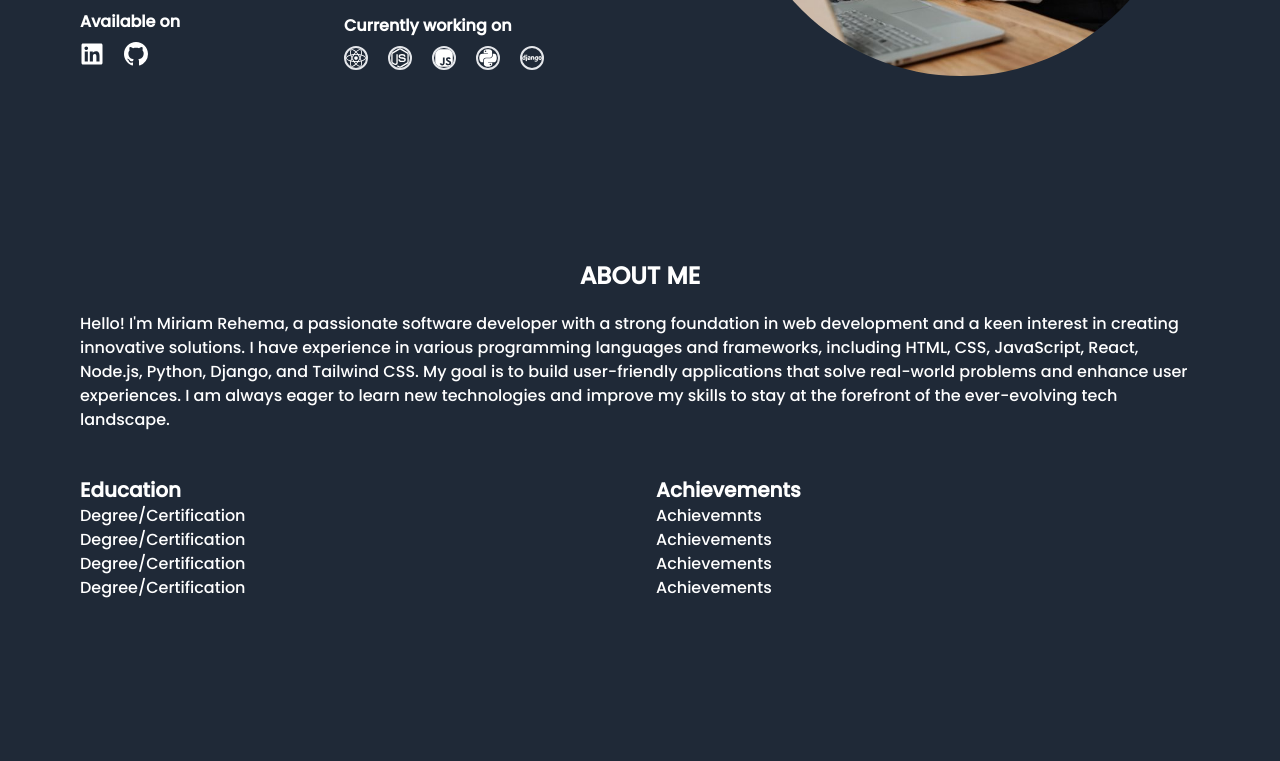
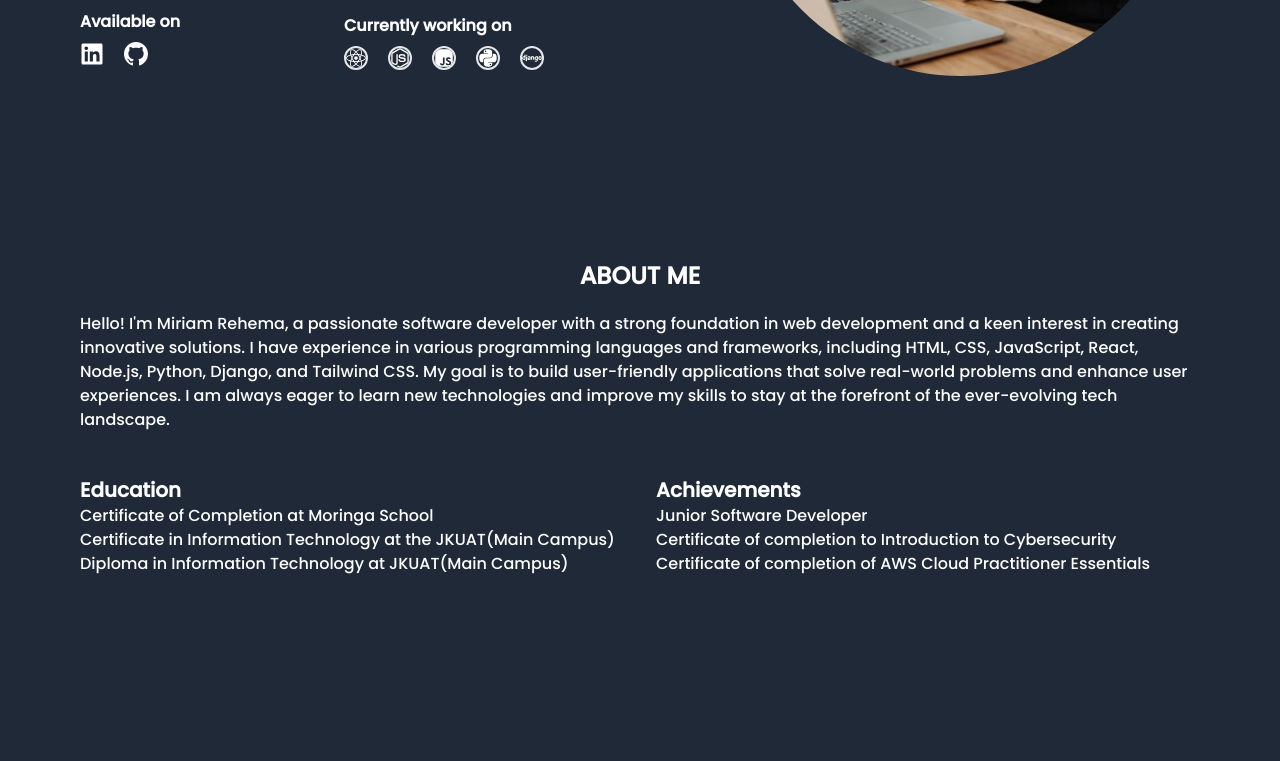
Before and after one commit to MiriamRehema/Miriam-2-Portfolio, a React (Vite) app: page / in a window 1280 px wide. Shown: the part 534-1295 px from the top of the page. Built offline with nearby package versions, Linux system fonts and the light colour scheme.

Commit message:
added about info

```diff
--- a/src/components/About.jsx
+++ b/src/components/About.jsx
@@ -9,31 +9,34 @@ function About() {
     return (
      <>
      <div  name='About'className='max-w-screen-2xl container mx-auto px-4 md:px-20 my-20'>
-      <h1 className='text-2xl font-bold mb-5 text-center'>ABOUT ME</h1>
+      <h1 className='text-2xl font-bold mb-5 text-center items-center justify-center'>ABOUT ME</h1>
      <p>
-        Hello! I'm Miriam Rehema, a passionate software developer with a strong foundation in web development and a keen interest in creating innovative solutions. I have experience in various programming languages and frameworks, including HTML, CSS, JavaScript, React, Node.js, Python, Django, and Tailwind CSS. My goal is to build user-friendly applications that solve real-world problems and enhance user experiences. I am always eager to learn new technologies and improve my skills to stay at the forefront of the ever-evolving tech landscape.
+        Hello! I'm Miriam Rehema, a passionate software developer with a strong foundation in web development and a keen interest in creating innovative solutions.
+
+          I have experience in various programming languages and frameworks, including HTML, CSS, JavaScript, React, Node.js, Python, Django, and Tailwind CSS. My goal is to build user-friendly applications that solve real-world problems and enhance user experiences. I am always eager to learn new technologies and improve my skills to stay at the forefront of the ever-evolving tech landscape.
 
      </p>
+
      <br/>
      <div className='grid grid-cols-1 md:grid-cols-1 lg:grid-cols-2 gap-8 my-5 '>
 
          <ul className='list-none'>
       <h1 class= 'font-semibold text-xl'>Education</h1>
 
-        <li>Degree/Certification</li>
-        <li>Degree/Certification</li>
-        <li>Degree/Certification</li>
-        <li>Degree/Certification</li>
+        <li>Certificate of Completion at Moringa School</li>
+        <li>Certificate in Information Technology at the JKUAT(Main Campus)</li>
+        <li>Diploma in Information Technology at JKUAT(Main Campus)</li>
+        <li></li>
       </ul>
 
 
 
       <ul className='list-non'>
           <h1 className='font-semibold text-xl'>Achievements </h1>
-          <li>Achievemnts</li>
-          <li>Achievements</li>
-          <li>Achievements</li>
-          <li>Achievements</li>
+          <li>Junior Software Developer</li>
+          <li>Certificate of completion to Introduction to Cybersecurity</li>
+          <li>Certificate of completion of AWS Cloud Practitioner Essentials</li>
+          <li></li>
         </ul>
 
 
```
